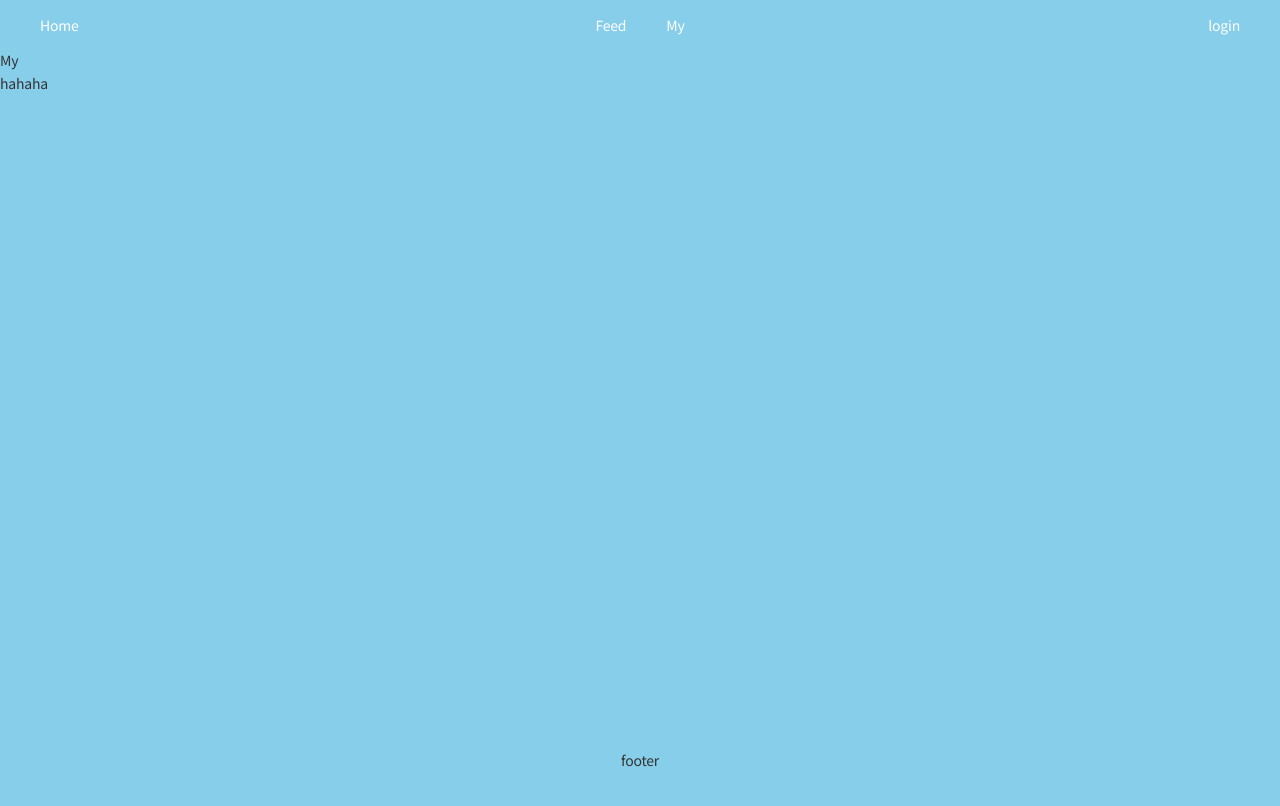
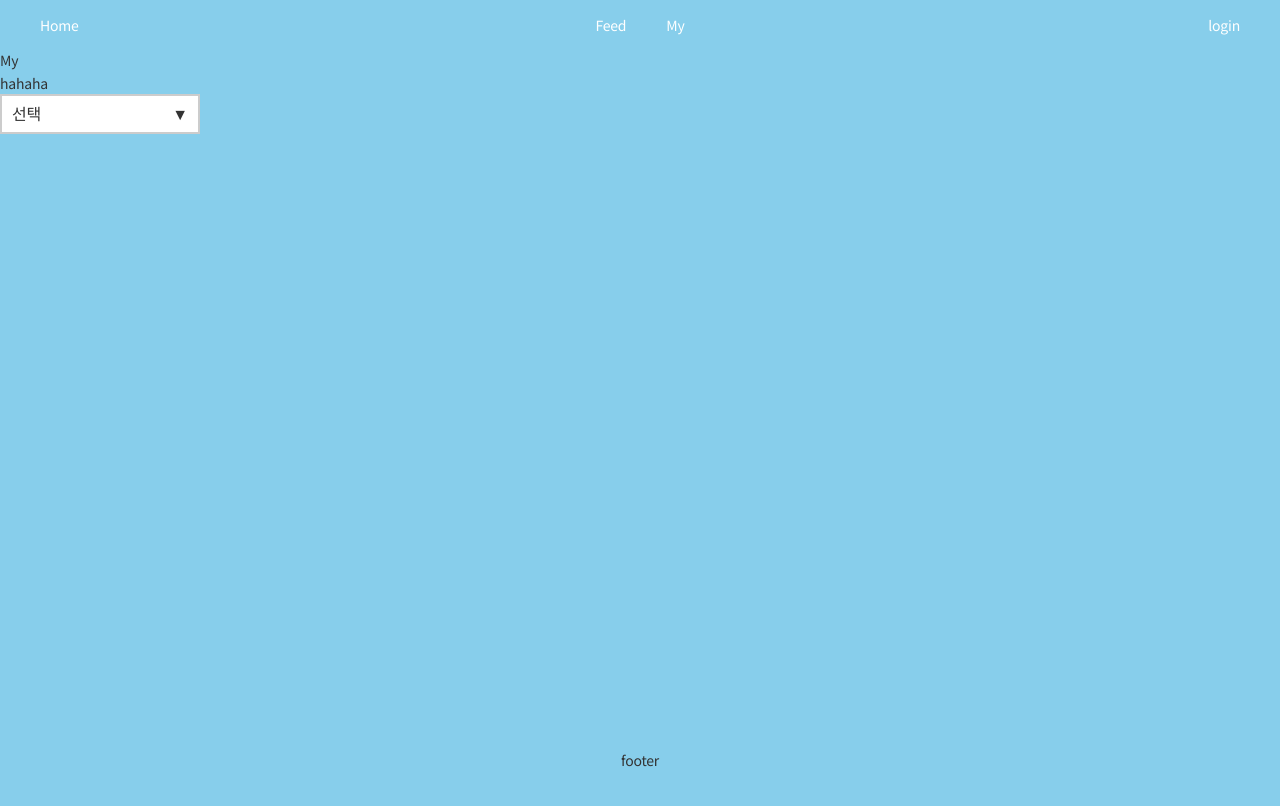
Before and after one commit to constjinny/hiyw, a React (Create React App) app: page /my in a window 1280 px wide. Shown: the top 806 px of the page. Built offline with nearby package versions, Linux system fonts and the light colour scheme; a web font is replaced by a local one.

Commit message:
[add] - SkinSelectBox

```diff
--- a/src/App.js
+++ b/src/App.js
@@ -2,6 +2,7 @@ import { Route } from "react-router-dom";
 import { Button } from "./components/Button";
 import styled from "@emotion/styled";
 import { Header, Footer, Home, Feed, My } from "./pages";
+import { Skinselectbox } from "./components/Skinselectbox";
 
 function App() {
   return (
@@ -12,6 +13,7 @@ function App() {
       <Route path="/my" component={My} />
       <Button />
       <Footer />
+      <Skinselectbox />
     </AppLayout>
   );
 }
--- /dev/null
+++ b/src/components/Skinselectbox.jsx
@@ -0,0 +1,74 @@
+import React, {useState} from "react";
+import styled from "@emotion/styled";
+
+export function Skinselectbox(){
+
+  const [selectToggle, setSelectToggle] = useState(false);
+  const clickSelectBox = ()=>{
+    setSelectToggle(!selectToggle);
+  }
+
+  return (
+    <SkinselectboxWrapper>
+      <SkinselectboxInner onClick={clickSelectBox}>
+        <SkinselectboxSelect selectToggle={selectToggle}>선택</SkinselectboxSelect>
+        <SkinselectboxOption selectToggle={selectToggle} onClick="clickOption">
+          <li className="selected">선택</li>
+          <li>폰트01</li>
+          <li>폰트02</li>
+          <li>폰트03</li>
+          <li>폰트04</li>
+          <li>폰트05</li>
+          <li>폰트06</li>
+          <li>폰트07</li>
+          <li>폰트08</li>
+          <li>폰트09</li>
+          <li>폰트10</li>
+        </SkinselectboxOption>
+      </SkinselectboxInner>
+    </SkinselectboxWrapper>
+  );
+};
+
+const SkinselectboxWrapper = styled.div``;
+const SkinselectboxInner = styled.div`
+  width: 200px;
+`;
+const SkinselectboxSelect = styled.div`
+  position: relative;
+  border: 2px solid #ccc;
+  box-sizing: border-box;
+  padding: 0 10px;
+  height: 40px;
+  line-height: 35px;
+  font-size: 16px;
+  background-color: #fff;
+  cursor: pointer;
+  &:after {
+    content: ${(props)=>props.selectToggle?'"▲"':'"▼"'};
+    position: absolute;
+    top: 0;
+    right: 10px;
+  }
+`;
+const SkinselectboxOption = styled.ul`
+  width: 100%;
+  max-height: ${(props)=>props.selectToggle?'200px':'0px'};
+  overflow-y: auto;
+  cursor: pointer;
+  border: 2px solid #ccc;
+  opacity: ${(props)=>props.selectToggle?'1':'0'};
+  &::-webkit-scrollbar {
+    width: 8px;
+    background-color: #333;
+  }
+  &::-webkit-scrollbar-thumb {
+    background-color: #ccc;
+  }
+  > li:hover {
+    background-color: #ccc;
+  }
+  > .selected {
+    background-color: #ccc;
+  }
+`;
```
Also changed, not shown: 1 other file (tests, documents, lock files or other folders).
